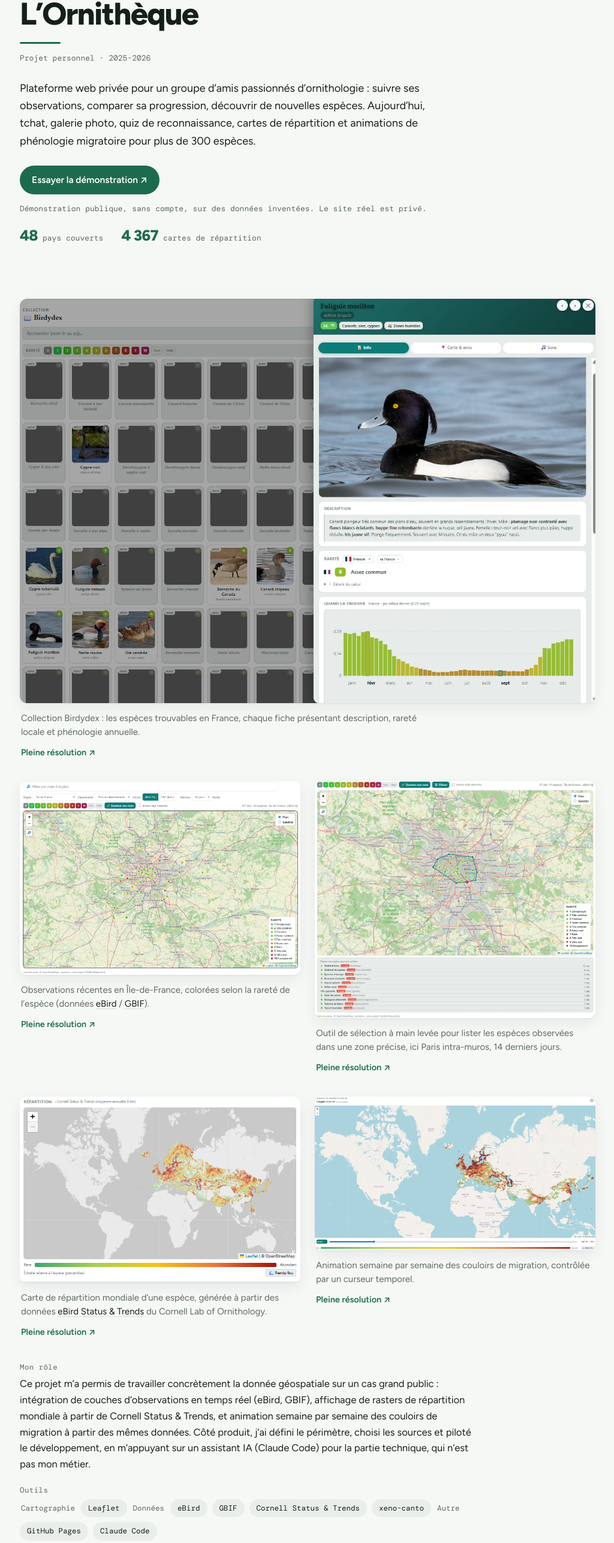
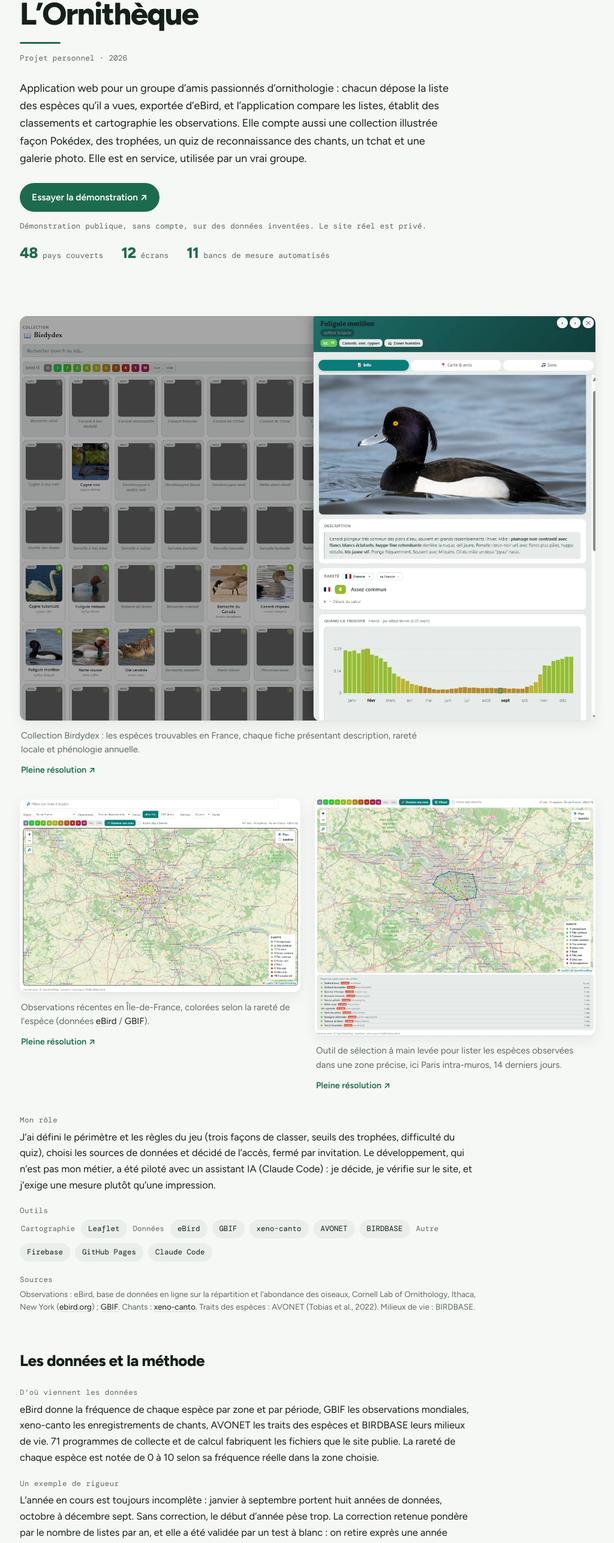
Before and after one commit to Mathiiis7/portfolio, a plain HTML site: page ornitheque.html in a window 1280 px wide. Shown: the part 147-2719 px from the top of the page at 60% size, without its empty margins (127-1151 px from the left). Drawn offline with Linux system fonts and the light colour scheme.

Commit message:
L'Ornitheque : page reecrite (application en service, donnees et methode), captures Cornell retirees, bloc d'accueil aligne
Co-Authored-By: Claude Opus 5.5 <noreply@anthropic.com>

```diff
--- a/ornitheque.html
+++ b/ornitheque.html
@@ -6,11 +6,11 @@
 <title>L’Ornithèque – Mathis Burgevin</title>
 <link rel="icon" type="image/svg+xml" href="favicon.svg">
 <link rel="apple-touch-icon" href="apple-touch-icon.png">
-<meta name="description" content="L’Ornithèque, plateforme web privée d’observation ornithologique&nbsp;: cartes d’observations en temps réel, répartitions d’espèces, animations de migration.">
+<meta name="description" content="L’Ornithèque, application web pour un groupe d’amis observateurs d’oiseaux&nbsp;: classements, collection illustrée, trophées, quiz de chants, cartes d’observations.">
 <meta property="og:type" content="article">
 <meta property="og:site_name" content="Mathis Burgevin">
 <meta property="og:title" content="L’Ornithèque, projet personnel">
-<meta property="og:description" content="Plateforme web d’observation ornithologique&nbsp;: cartes d’observations, répartitions d’espèces, animations de migration semaine par semaine.">
+<meta property="og:description" content="Application web d’observation ornithologique en service auprès d’un groupe d’amis&nbsp;: classements, collection, trophées, quiz de chants, cartes.">
 <meta property="og:url" content="https://mathiiis7.github.io/portfolio/ornitheque.html">
 <meta property="og:image" content="https://mathiiis7.github.io/portfolio/og-cover.png">
 <meta property="og:image:width" content="1200">
@@ -45,15 +45,16 @@
 
   <header class="hero reveal">
     <h1 class="title">L’Ornithèque</h1>
-    <p class="page-sub">Projet personnel · 2025-2026</p>
-    <p class="lead">Plateforme web privée pour un groupe d’amis passionnés d’ornithologie&nbsp;: suivre ses observations, comparer sa progression, découvrir de nouvelles espèces. Aujourd’hui, tchat, galerie photo, quiz de reconnaissance, cartes de répartition et animations de phénologie migratoire pour plus de 300 espèces.</p>
+    <p class="page-sub">Projet personnel · 2026</p>
+    <p class="lead">Application web pour un groupe d’amis passionnés d’ornithologie&nbsp;: chacun dépose la liste des espèces qu’il a vues, exportée d’eBird, et l’application compare les listes, établit des classements et cartographie les observations. Elle compte aussi une collection illustrée façon Pokédex, des trophées, un quiz de reconnaissance des chants, un tchat et une galerie photo. Elle est en service, utilisée par un vrai groupe.</p>
     <div class="actions">
       <a class="btn btn--primary" href="https://mathiiis7.github.io/ornitheque/demo/" target="_blank" rel="noopener">Essayer la démonstration ↗</a>
     </div>
     <p class="page-sub">Démonstration publique, sans compte, sur des données inventées. Le site réel est privé.</p>
     <div class="facts">
       <span class="fact"><b>48</b><span>pays couverts</span></span>
-      <span class="fact"><b>4 367</b><span>cartes de répartition</span></span>
+      <span class="fact"><b>12</b><span>écrans</span></span>
+      <span class="fact"><b>11</b><span>bancs de mesure automatisés</span></span>
     </div>
   </header>
 
@@ -73,36 +74,49 @@
         <a href="projet-ligue-zone.webp" target="_blank" rel="noopener"><img width="1210" height="1021" loading="lazy" src="projet-ligue-zone.webp" alt="Outil de sélection de zone sur la carte"></a>
         <figcaption>Outil de sélection à main levée pour lister les espèces observées dans une zone précise, ici Paris intra-muros, 14 derniers jours.<br><a class="zoom" href="projet-ligue-zone.webp" target="_blank" rel="noopener" aria-label="Pleine résolution, nouvel onglet : Outil de sélection de zone sur la carte">Pleine résolution ↗</a></figcaption>
       </figure>
-      <figure class="plate">
-        <a href="projet-ligue-repartition.png" target="_blank" rel="noopener"><img width="678" height="450" loading="lazy" src="projet-ligue-repartition.png" alt="Carte de répartition mondiale d’une espèce"></a>
-        <figcaption>Carte de répartition mondiale d’une espèce, générée à partir des données <a href="https://ebird.org/science/status-and-trends" target="_blank" rel="noopener">eBird Status &amp; Trends</a> du Cornell Lab of Ornithology.<br><a class="zoom" href="projet-ligue-repartition.png" target="_blank" rel="noopener" aria-label="Pleine résolution, nouvel onglet : Carte de répartition mondiale d’une espèce">Pleine résolution ↗</a></figcaption>
-      </figure>
-      <figure class="plate">
-        <a href="projet-ligue-migration.webp" target="_blank" rel="noopener"><img width="1692" height="927" loading="lazy" src="projet-ligue-migration.webp" alt="Animation de migration semaine par semaine"></a>
-        <figcaption>Animation semaine par semaine des couloirs de migration, contrôlée par un curseur temporel.<br><a class="zoom" href="projet-ligue-migration.webp" target="_blank" rel="noopener" aria-label="Pleine résolution, nouvel onglet : Animation de migration semaine par semaine">Pleine résolution ↗</a></figcaption>
-      </figure>
     </div>
 
     <div class="releve">
       <div>
         <p class="releve__k">Mon rôle</p>
-        <p class="releve__v">Ce projet m’a permis de travailler concrètement la donnée géospatiale sur un cas grand public&nbsp;: intégration de couches d’observations en temps réel (eBird, GBIF), affichage de rasters de répartition mondiale à partir de Cornell Status &amp; Trends, et animation semaine par semaine des couloirs de migration à partir des mêmes données. Côté produit, j’ai défini le périmètre, choisi les sources et piloté le développement, en m’appuyant sur un assistant IA (Claude Code) pour la partie technique, qui n’est pas mon métier.</p>
+        <p class="releve__v">J’ai défini le périmètre et les règles du jeu (trois façons de classer, seuils des trophées, difficulté du quiz), choisi les sources de données et décidé de l’accès, fermé par invitation. Le développement, qui n’est pas mon métier, a été piloté avec un assistant IA (Claude Code)&nbsp;: je décide, je vérifie sur le site, et j’exige une mesure plutôt qu’une impression.</p>
       </div>
       <div>
         <p class="releve__k">Outils</p>
-        <div class="tools"><span class="tools-cat">Cartographie</span><span>Leaflet</span><span class="tools-cat">Données</span><span>eBird</span><span>GBIF</span><span>Cornell Status &amp; Trends</span><span>xeno-canto</span><span class="tools-cat">Autre</span><span>GitHub Pages</span><span>Claude Code</span></div>
+        <div class="tools"><span class="tools-cat">Cartographie</span><span>Leaflet</span><span class="tools-cat">Données</span><span>eBird</span><span>GBIF</span><span>xeno-canto</span><span>AVONET</span><span>BIRDBASE</span><span class="tools-cat">Autre</span><span>Firebase</span><span>GitHub Pages</span><span>Claude Code</span></div>
       </div>
-      <!-- Citations exigees par les conditions d'utilisation d'eBird
-           (ebird.org/about/citation) et de Status & Trends (section 2 de
-           leurs conditions, version du 30/10/2023) : citation complete avec
-           DOI, lien vers le projet, et avertissement repris mot pour mot. -->
       <div>
         <p class="releve__k">Sources</p>
-        <p class="releve__v releve__v--note">Observations&nbsp;: eBird, base de données en ligne sur la répartition et l’abondance des oiseaux, Cornell Lab of Ornithology, Ithaca, New York (<a href="https://ebird.org" target="_blank" rel="noopener">ebird.org</a>)&nbsp;; <a href="https://www.gbif.org" target="_blank" rel="noopener">GBIF</a>. Répartition et migration&nbsp;: Fink, D., T. Auer, A. Johnston, M. Strimas-Mackey, S. Ligocki, O. Robinson, W. Hochachka, L. Jaromczyk, C. Crowley, K. Dunham, A. Stillman, C. Davis, M. Stokowski, P. Sharma, V. Pantoja, D. Burgin, P. Crowe, M. Bell, S. Ray, I. Davies, V. Ruiz-Gutierrez, C. Wood, A. Rodewald. 2024. eBird Status and Trends, Data Version: 2023; Released: 2025. Cornell Lab of Ornithology, Ithaca, New York. <a href="https://doi.org/10.2173/WZTW8903" target="_blank" rel="noopener">doi.org/10.2173/WZTW8903</a>, <a href="https://ebird.org/science/status-and-trends" target="_blank" rel="noopener">ebird.org/science/status-and-trends</a>.</p>
-        <p class="releve__v releve__v--note" lang="en">This material uses data from the eBird Status and Trends Project at the Cornell Lab of Ornithology, eBird.org. Any opinions, findings, and conclusions or recommendations expressed in this material are those of the author(s) and do not necessarily reflect the views of the Cornell Lab of Ornithology.</p>
+        <p class="releve__v releve__v--note">Observations&nbsp;: eBird, base de données en ligne sur la répartition et l’abondance des oiseaux, Cornell Lab of Ornithology, Ithaca, New York (<a href="https://ebird.org" target="_blank" rel="noopener">ebird.org</a>)&nbsp;; <a href="https://www.gbif.org" target="_blank" rel="noopener">GBIF</a>. Chants&nbsp;: <a href="https://xeno-canto.org" target="_blank" rel="noopener">xeno-canto</a>. Traits des espèces&nbsp;: AVONET (Tobias et al., 2022). Milieux de vie&nbsp;: BIRDBASE.</p>
       </div>
     </div>
 
+  </section>
+
+  <section class="item reveal">
+    <h2 class="item__title">Les données et la méthode</h2>
+    <div class="releve">
+      <div>
+        <p class="releve__k">D’où viennent les données</p>
+        <p class="releve__v">eBird donne la fréquence de chaque espèce par zone et par période, GBIF les observations mondiales, xeno-canto les enregistrements de chants, AVONET les traits des espèces et BIRDBASE leurs milieux de vie. 71 programmes de collecte et de calcul fabriquent les fichiers que le site publie. La rareté de chaque espèce est notée de 0 à 10 selon sa fréquence réelle dans la zone choisie.</p>
+      </div>
+      <div>
+        <p class="releve__k">Un exemple de rigueur</p>
+        <p class="releve__v">L’année en cours est toujours incomplète&nbsp;: janvier à septembre portent huit années de données, octobre à décembre sept. Sans correction, le début d’année pèse trop. La correction retenue pondère par le nombre de listes par an, et elle a été validée par un test à blanc&nbsp;: on retire exprès une année complète et on compare à la vérité connue. Erreur médiane pour la France&nbsp;: 2,12&nbsp;% avec la correction, 3,07&nbsp;% sans, 4,09&nbsp;% en jetant l’année incomplète.</p>
+      </div>
+      <div>
+        <p class="releve__k">Mesurer plutôt que regarder</p>
+        <p class="releve__v">Onze bancs de mesure rejouent le vrai site dans un navigateur et rendent un verdict. Ils ont attrapé des défauts qu’aucun œil n’avait vus, dont quatre erreurs déjà en production. Le démarrage a été mesuré puis allégé&nbsp;: 14 737&nbsp;Ko de photos lus à l’ouverture, ramenés à 212&nbsp;Ko.</p>
+      </div>
+      <div>
+        <p class="releve__k">Accès et droits</p>
+        <p class="releve__v">L’accès est fermé par un code d’invitation à usage unique depuis le 28 septembre, après un audit des règles de sécurité. En lisant les conditions d’utilisation de Cornell, j’ai vu que ses cartes Status &amp; Trends ne peuvent pas être publiées sans accord écrit. J’ai retiré du site la carte départementale et la table qui l’alimentait, retiré leurs captures de cette page, et je prépare des cartes de remplacement faites à partir d’observations eBird publiées sur GBIF.</p>
+      </div>
+      <div>
+        <p class="releve__k">Ce qui reste imparfait</p>
+        <p class="releve__v">Les règles de sécurité sont relues à la main, pas testées automatiquement. Les cartes de répartition et de migration de l’application sont en cours de remplacement. L’accessibilité a eu une première passe mesurée, pas d’audit extérieur.</p>
+      </div>
+    </div>
   </section>
 
   <section class="close reveal" id="contact">
```
Also changed, not shown: index.html (+1 -1 lines), projet-ligue-migration.webp (deleted), projet-ligue-repartition.png (deleted).
